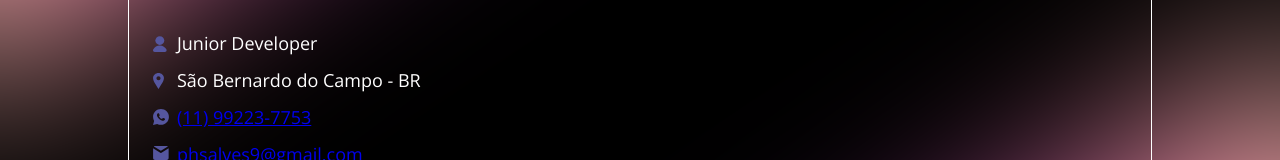
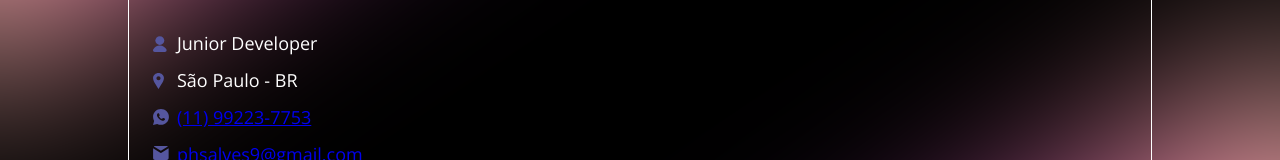
Before and after one commit to pdroAlves77/DIO-Portfolio, a plain HTML site: page index.html in a window 1280 px wide. Shown: the part 328-488 px from the top of the page. Drawn offline with nearby package versions, Linux system fonts and the light colour scheme.

Commit message:
Update index.html

```diff
--- a/index.html
+++ b/index.html
@@ -36,7 +36,7 @@
 
                 <div class="information">
                     <p class="job" id="profile.job">Junior Developer</p>
-                    <p class="location" id="profile.location">São Bernardo do Campo - BR</p>
+                    <p class="location" id="profile.location">São Paulo - BR</p>
                     <p class="phone">
                          <a href="tel:(11) 99223-7753" id="profile.phone">(11) 99223-7753</a>
                      </p>
```
